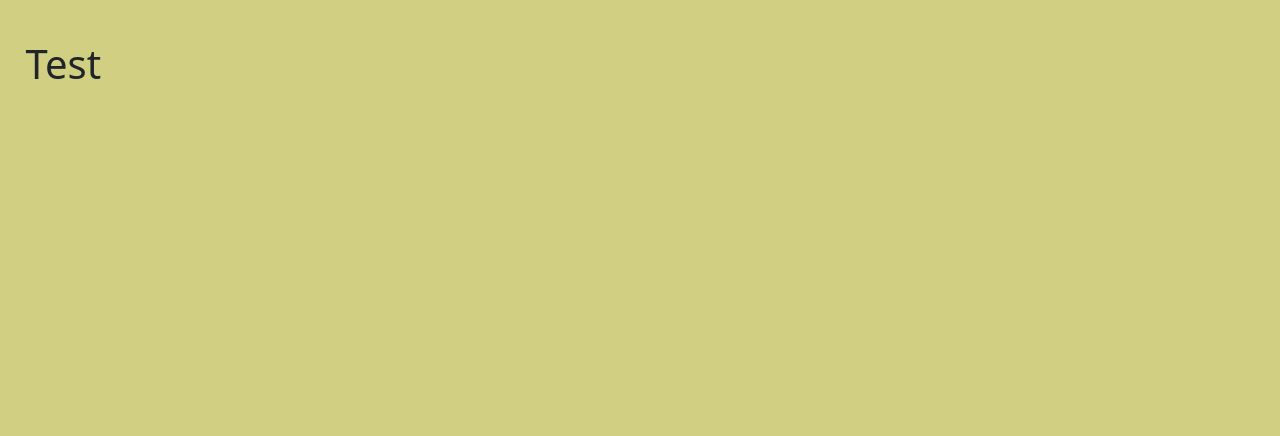
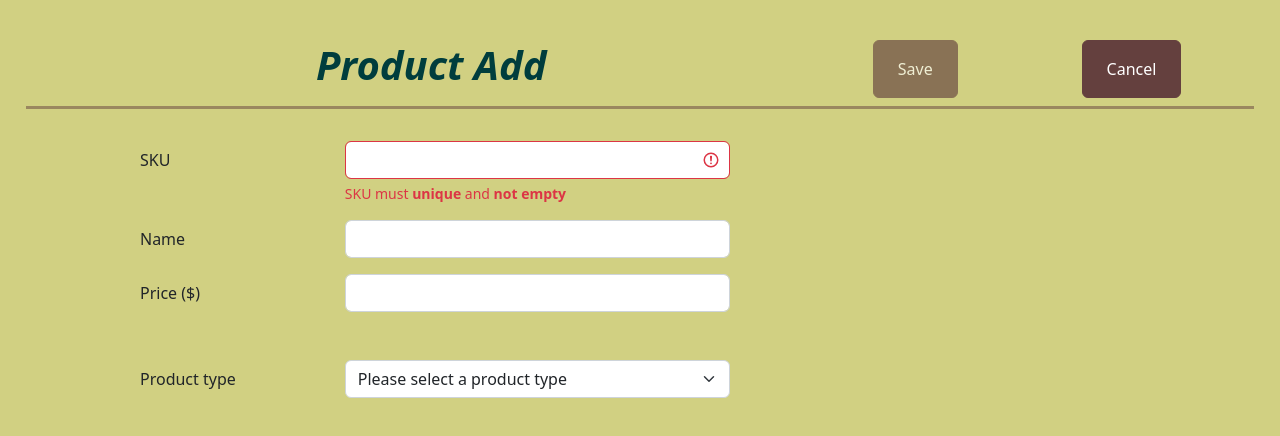
Before and after one commit to the-skips/scandiweb_test_assignment_by_skips, a React (Create React App) app: page /add-product in a window 1280 px wide. Shown: the top 436 px of the page. Built offline with nearby package versions, Linux system fonts and the light colour scheme; no server answers.

Commit message:
Add product input fields done

```diff
--- a/src/App.js
+++ b/src/App.js
@@ -1,5 +1,5 @@
 import React from 'react';
-import { BrowserRouter, Route } from 'react-router-dom';
+import { BrowserRouter, Route, Switch } from 'react-router-dom';
 import ProductList from './Pages/ProductList';
 import AddProduct from './Pages/AddProduct';
 import { Container } from 'react-bootstrap';
@@ -11,12 +11,14 @@ class App extends React.Component {
     return (
       <BrowserRouter>
         <Container fluid className='App'>
+          <Switch>
             <Route exact path="/">
               <ProductList />
             </Route>
             <Route exact path="/add-product">
               <AddProduct />
             </Route>
+          </Switch>
         </Container>
       </BrowserRouter>
     );
--- a/src/Components/NavigationButton.js
+++ /dev/null
@@ -1,21 +0,0 @@
-import React from "react";
-import { withRouter } from "react-router-dom";
-
-class NavigationButton extends React.Component {
-    constructor(props){
-        super();
-        this.handleClick = this.handleClick.bind(this);
-    }
-
-    handleClick(event) {
-        event.preventDefault();
-        this.props.history.push(this.props.to);
-    }
-
-    render() {
-        return(
-            <button onClick={this.handleClick}>{this.props.text}</button>
-        );
-    }
-}
-export default withRouter(NavigationButton);
--- a/src/Components/ProductBox.js
+++ b/src/Components/ProductBox.js
@@ -16,17 +16,17 @@ class ProductBox extends React.Component {
                 <Container className="productBox border rounded-3 border-primary">
                     <input
                         name={this.props.product.sku}
-                        className="checkBox"
+                        className="delete-checkbox"
                         type="checkbox"
                         checked={this.state.checkboxChecked}
                         onChange={e => this.setState({ checkboxChecked: e.target.checked })}
                     />
-                    <div>
+                    <Container className="py-5">
                         {this.props.product.sku} <br />
                         {this.props.product.name} <br />
                         {this.props.product.price} <br />
                         {this.props.product.printProductSpecificAttributes()}
-                    </div>
+                    </Container>
                 </Container>
             </Col>
         );
--- a/src/DTO/Book.js
+++ b/src/DTO/Book.js
@@ -1,6 +1,6 @@
 import { Product } from "./Product";
 
-export class Book extends Product {
+export default class Book extends Product {
     constructor(sku, name, price, weight) {
         super(sku, name, price);
         this.weight = weight;
--- a/src/DTO/DVD.js
+++ b/src/DTO/DVD.js
@@ -1,6 +1,6 @@
 import { Product } from "./Product";
 
-export class DVD extends Product {
+export default class DVD extends Product {
     constructor(sku, name, price, size) {
         super(sku, name, price);
         this.size = size;
--- a/src/DTO/Furniture.js
+++ b/src/DTO/Furniture.js
@@ -1,6 +1,6 @@
 import { Product } from "./Product";
 
-export class Furniture extends Product {
+export default class Furniture extends Product {
     constructor(sku, name, price, height, width, length) {
         super(sku, name, price);
         this.height = height;
--- /dev/null
+++ b/src/DTO/ProductFactory.js
@@ -0,0 +1,24 @@
+import Book from "./Book";
+import DVD from "./DVD";
+import Furniture from "./Furniture";
+
+export const parseDataIntoProducts = (json) => {
+    let productsArray = [];
+    let data = JSON.parse(json);
+    data.forEach(e => {
+        switch (e.ProductType) {
+            case 'book':
+                productsArray.push(new Book(e.SKU, e.Name, e.Price, e.WeightInKg));
+                break;
+            case 'dvd':
+                productsArray.push(new DVD(e.SKU, e.Name, e.Price, e.SizeInMB));
+                break;
+            case 'furniture':
+                productsArray.push(new Furniture(e.SKU, e.Name, e.Price, e.HeightInM, e.WidthInM, e.LengthInM));
+                break;
+            default:
+                break;
+        }
+    });
+    return productsArray;
+}
--- a/src/Pages/AddProduct.js
+++ b/src/Pages/AddProduct.js
@@ -1,12 +1,116 @@
 import React from "react";
+import { withRouter } from "react-router-dom";
+import { Container, Row, Col, Form } from "react-bootstrap";
+import Button from "react-bootstrap/Button";
+import { parseDataIntoProducts } from "../DTO/ProductFactory";
+
 
 class AddProduct extends React.Component {
+    constructor(props) {
+        super();
+        this.state =
+        {
+            productsSKUs: null,
+            formValidated: false,
+            invalidSKU: true,
+            productType: null
+        }; // Products will be fetched to verify that new product's sku is unique
+
+        this.createSKUArray = this.createSKUArray.bind(this);
+        this.onFormSubmit = this.onFormSubmit.bind(this);
+    }
+
+    componentDidMount() {
+        fetch('https://scandiwebtestsitebyskips.000webhostapp.com/api/server.php', { method: 'GET' })
+            .then((r) => { return r.text() })
+            .then((json) => this.createSKUArray(json));
+
+    }
+    createSKUArray(json) {
+        let productsArray = parseDataIntoProducts(json);
+        let skuArray = productsArray.map((product) => product.sku);
+        this.setState({ productsSKUs: skuArray });
+    }
+
+    onFormSubmit(e) {
+        const form = e.currentTarget;
+        if (form.checkValidity() === false) {
+            e.preventDefault(); e.stopPropagation();
+        }
+        this.setState({ formValidated: true });
+    }
+
+
     render() {
-        return(
+        return (
             <div>
-                <h1>Test</h1>
+                <Form noValidate validated={this.state.formValidated} id="product_form" onSubmit={this.onFormSubmit}>
+                    <Container fluid className="pb-2 mb-4 border-bottom border-3 border-secondary header">
+                        <Row className="align-items-center g-5">
+                            <Col><p className="text-center fw-bold fst-italic h1 text-primary">Product Add</p></Col>
+                            <Col xs="2"><Button disabled={this.state.invalidSKU} type="submit" variant="secondary" className="px-4 py-3">Save</Button></Col>
+                            <Col xs="2"><Button variant="secondary" className="px-4 py-3" onClick={() => this.props.history.push('/')}>Cancel</Button></Col>
+                        </Row>
+                    </Container>
+
+                    <Container fluid className="mt-4 pt-2">
+                        <Form.Group as={Row} className="mb-3">
+                            <Form.Label column md={{ span: 2, offset: 1 }}>SKU</Form.Label>
+                            <Col md="4">
+                                <Form.Control
+                                    required
+                                    id="sku"
+                                    type="text"
+                                    onChange={(e) => this.setState({ invalidSKU: (this.state.productsSKUs.includes(e.target.value) || e.target.value === '') })}
+                                    isInvalid={this.state.invalidSKU}
+                                    isValid={!this.state.invalidSKU}
+                                />
+                                <Form.Control.Feedback type="invalid">SKU must <b>unique</b> and <b>not empty</b></Form.Control.Feedback>
+                            </Col>
+                        </Form.Group>
+
+                        <Form.Group as={Row} className="mb-3">
+                            <Form.Label column md={{ span: 2, offset: 1 }}>Name</Form.Label>
+                            <Col md="4">
+                                <Form.Control
+                                    required
+                                    id="name"
+                                    type="text"
+                                />
+                                <Form.Control.Feedback type="invalid">Name must <b>not be empty</b></Form.Control.Feedback>
+                            </Col>
+                        </Form.Group>
+
+                        <Form.Group as={Row} className="mb-3">
+                            <Form.Label column md={{ span: 2, offset: 1 }}>Price ($)</Form.Label>
+                            <Col md="4">
+                                <Form.Control
+                                    required
+                                    id="price"
+                                    type="text"
+                                />
+                                <Form.Control.Feedback type="invalid">Name must <b>not be empty</b></Form.Control.Feedback>
+                            </Col>
+                        </Form.Group>
+
+                        <Form.Group as={Row} className="mt-5 mb-4">
+                            <Form.Label column md={{ span: 2, offset: 1 }}>Product type</Form.Label>
+                            <Col md="4">
+                                <Form.Select id="productType" onChange={(e) => this.setState({ productType: e.target.value })} >
+                                    <option>Please select a product type</option>
+                                    <option value="Book">Book</option>
+                                    <option value="DVD">DVD</option>
+                                    <option value="Furniture">Furniture</option>
+                                </Form.Select>
+                            </Col>
+                        </Form.Group>
+
+                        <Container><p className="h1">{this.state.productType}</p></Container>
+
+                    </Container>
+                </Form>
             </div>
         );
     }
 }
-export default AddProduct;
+export default withRouter(AddProduct);
--- a/src/SCSS/App.scss
+++ b/src/SCSS/App.scss
@@ -1,6 +1,6 @@
 $theme-colors: (
     "primary": rgb(0, 61, 61),
-    "secondary": rgb(100, 64, 62)
+    "secondary": rgb(100, 64, 62),
 );
 
 @import "~bootstrap/scss/bootstrap";
@@ -20,3 +20,7 @@ body {
 .App {
     padding: 5vh 2vw 5vh;
 }
+
+.header {
+    --bs-border-opacity: 0.5;
+}
--- a/src/SCSS/ProductList.scss
+++ b/src/SCSS/ProductList.scss
@@ -1,13 +1,9 @@
 @import "App.scss";
-
-.header {
-    --bs-border-opacity: 0.5;
-}
 
 .productBox {
     position: relative;
     text-align: center;
-    .checkBox {
+    .delete-checkbox {
         position: absolute;
         top: 0.5vw;
         right: 0.5vw;
```
Also changed, not shown: src/Pages/ProductList.js (+19 -33 lines). Lines whose indentation alone changed are shown as unchanged.
